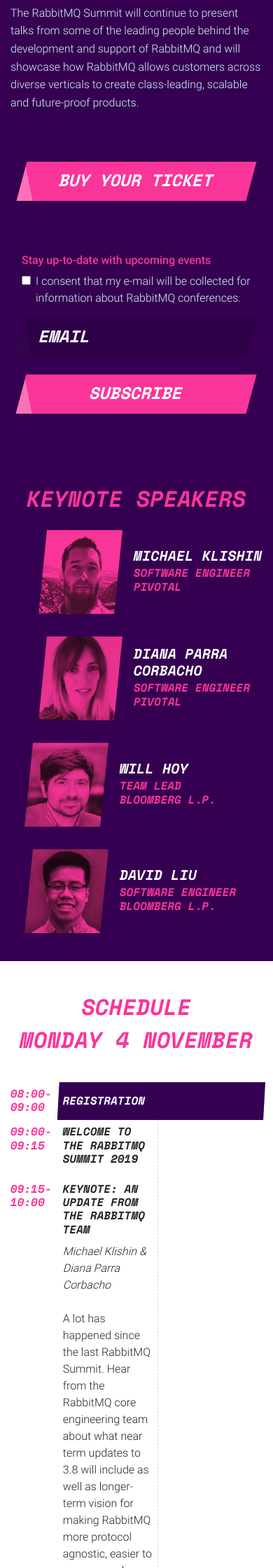
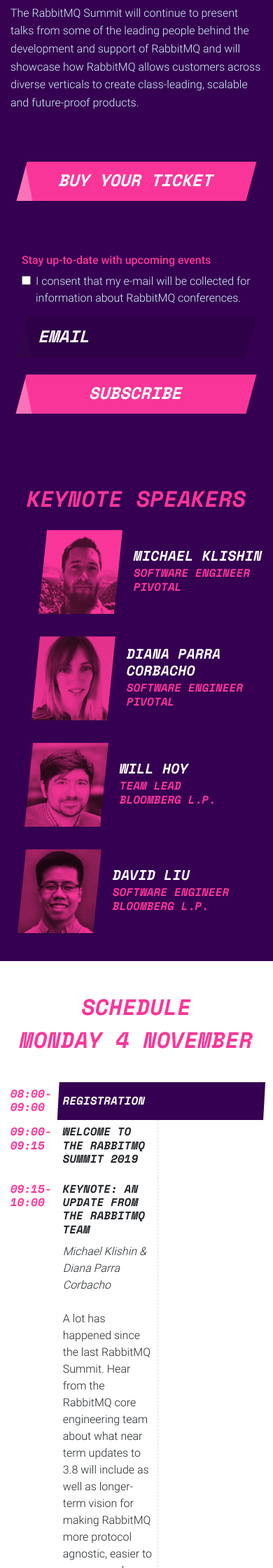
Before and after one commit to isabella232/rabbitmq-summit-1, a Jekyll site: the page built from index.html, in a window 390 px wide. Shown: the part 841-3081 px from the top of the page at 70% size. Built offline with Jekyll 4.4.1, drawn with Linux system fonts in a browser that asks for light colours; nearby versions of some CDN libraries; comment, search, counter and statistics services are not loaded.

Commit message:
Adjusts keynote speakers on mobile

```diff
--- a/css/starter.scss
+++ b/css/starter.scss
@@ -1187,6 +1187,15 @@ a.pink:hover {
   }
 }
 
+@include media-breakpoint-down(lg) {
+  .speaker-list--keynote .speaker {
+    &:nth-child(1) { transform: translateX(20px);}
+    &:nth-child(2) { transform: translateX(10px); }
+    &:nth-child(3) { transform: translateX(0px);}
+    &:nth-child(4) { transform: translateX(-10px); }
+  }
+}
+
 .schedule {
   display: grid;
   grid-template-columns: max-content 1fr 1fr;
```
